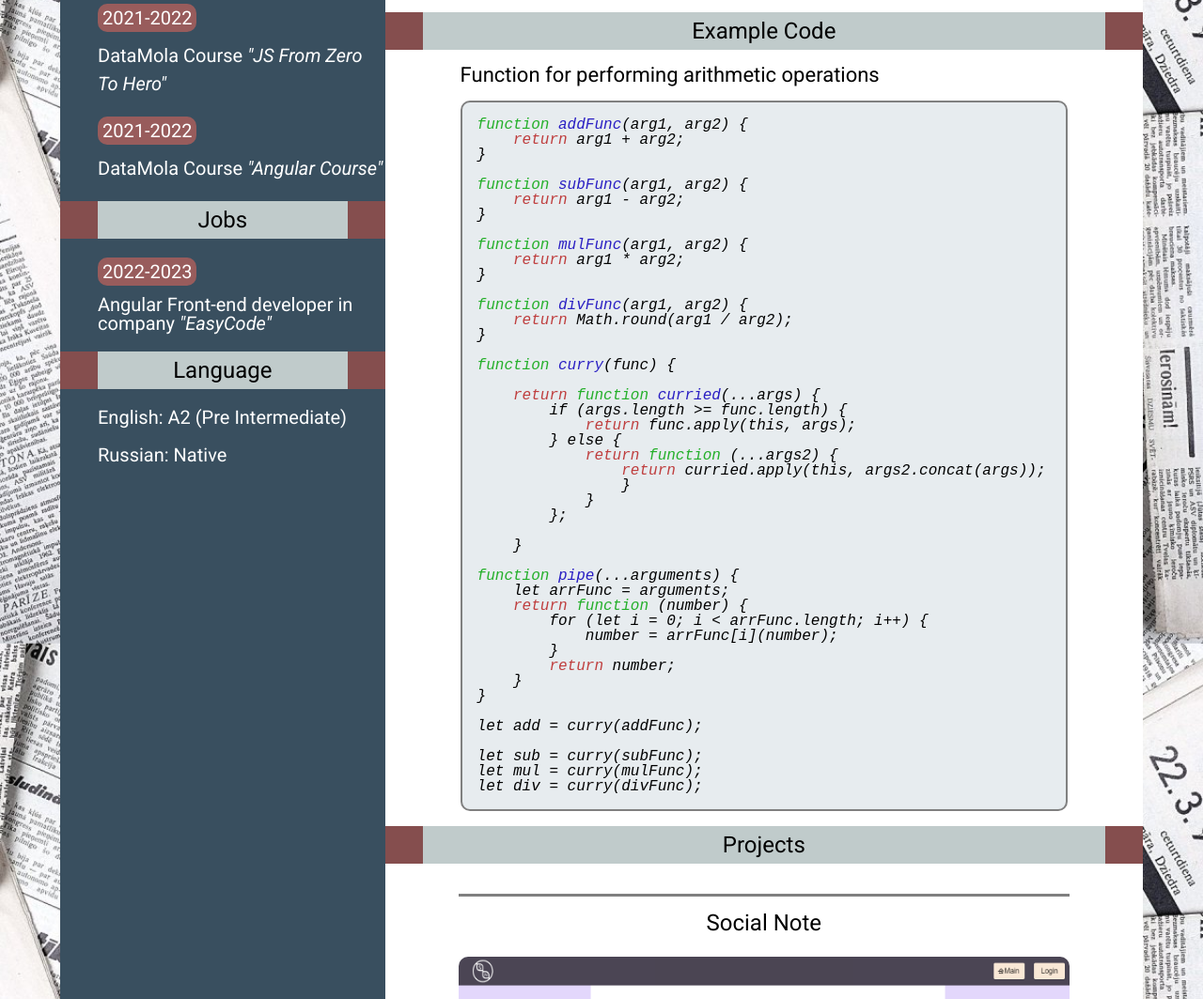
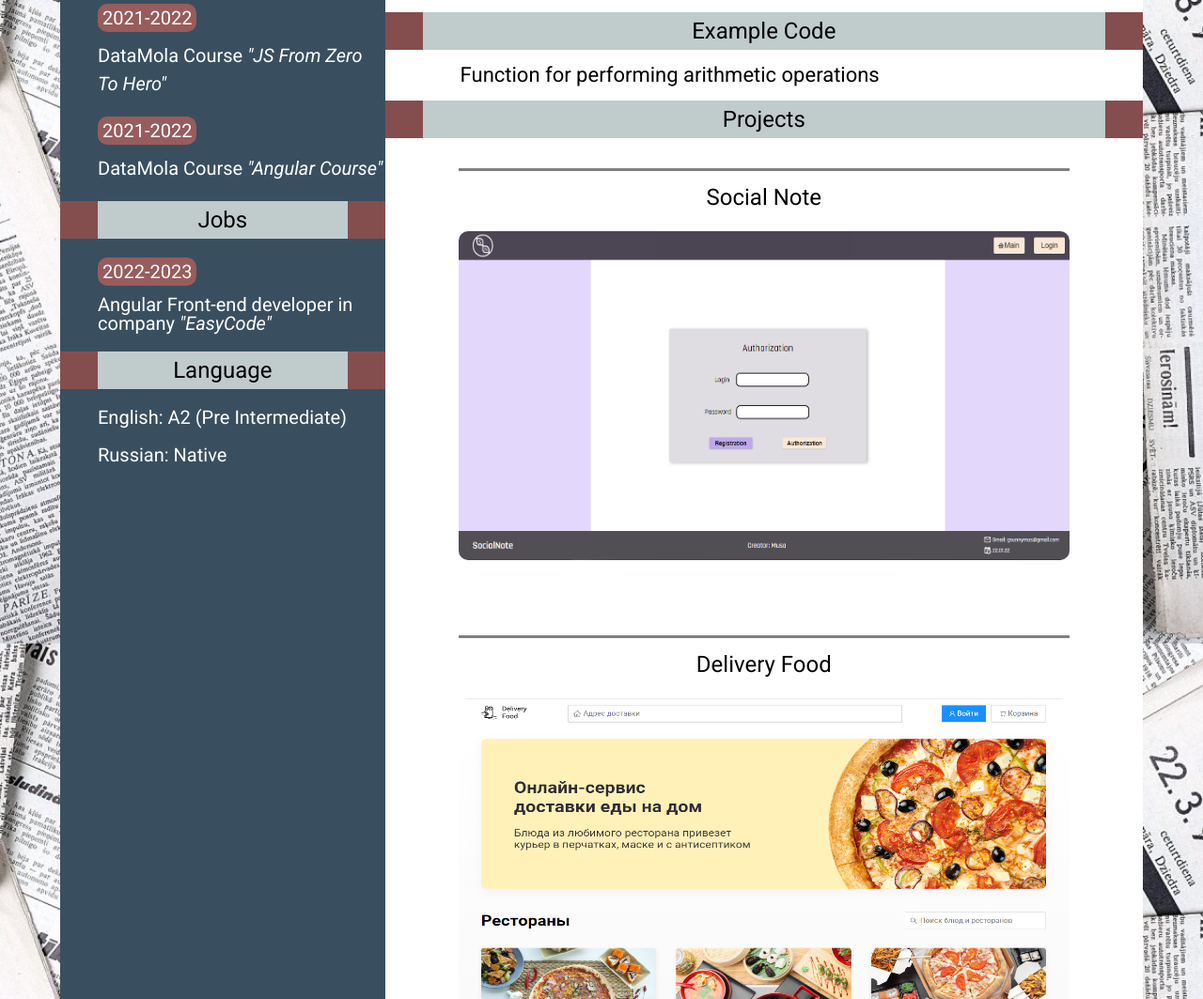
Before and after one commit to Musa98/rsschool-cv, a plain HTML site: page index.html in a window 1280 px wide. Shown: the part 1022-2085 px from the top of the page at 94% size. Drawn offline with Linux system fonts and the light colour scheme.

Commit message:
fix: delete pre tag

```diff
--- a/index.html
+++ b/index.html
@@ -203,7 +203,7 @@
               <span class="skills__title"
                 >Function for performing arithmetic operations</span
               >
-              <pre class="skills__code">
+              <!-- <pre class="skills__code">
 <span class="skills__function">function</span> <span class="skills__function-name">addFunc</span>(arg1, arg2) {
     <span class="skills__return">return</span> arg1 + arg2;
 }
@@ -245,11 +245,10 @@
 }
 
 let add = curry(addFunc);
-
 let sub = curry(subFunc);
 let mul = curry(mulFunc);
 let div = curry(divFunc);
-</pre>
+</pre> -->
     </div>
           </div>
 
```
